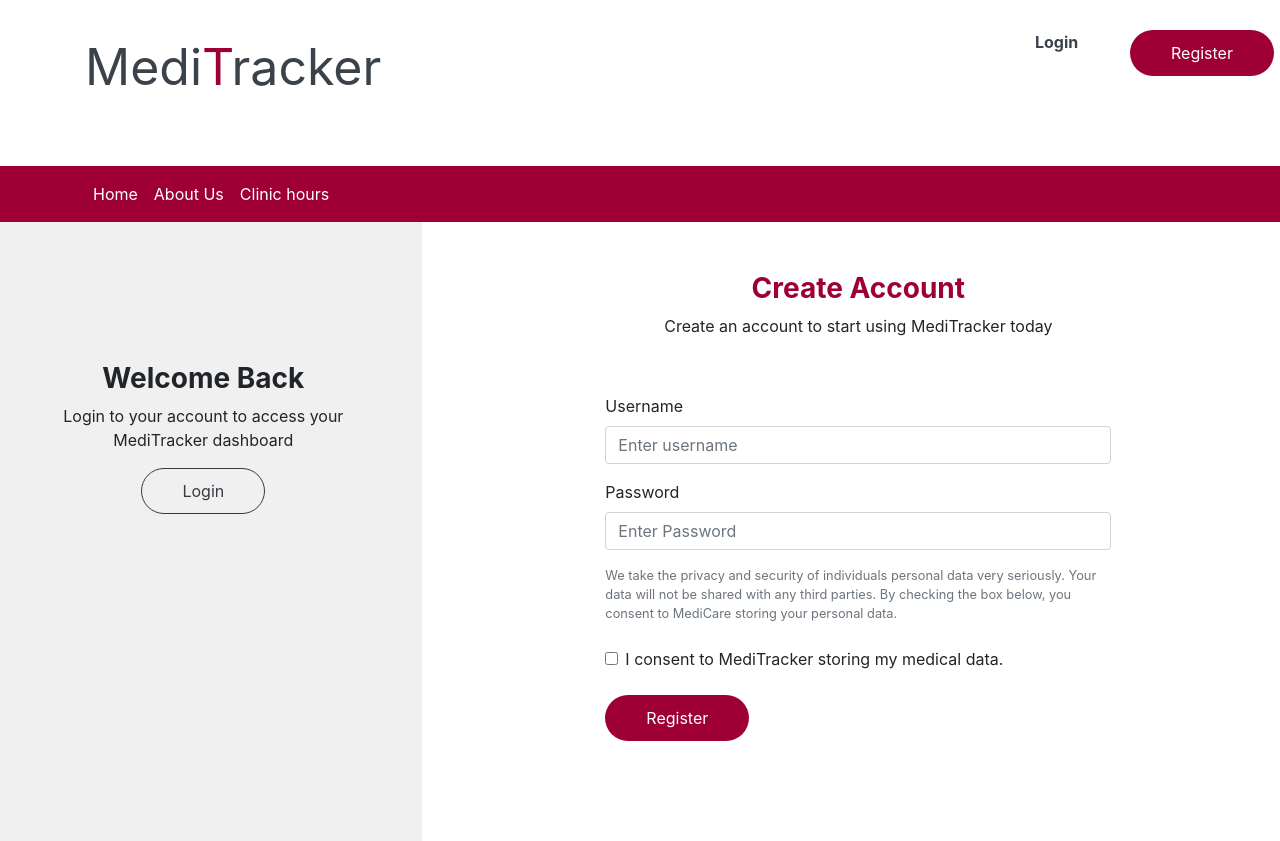
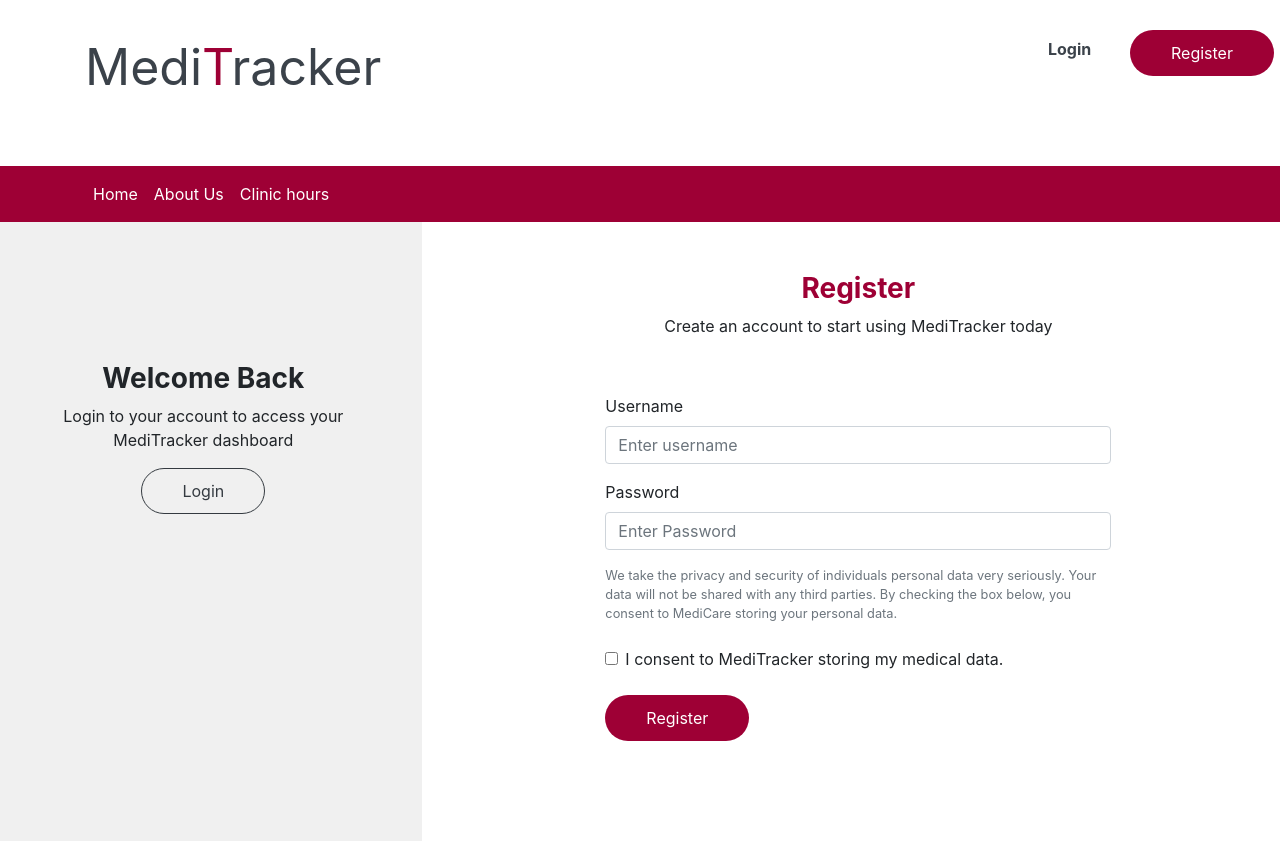
Before and after one commit to JessicaJuliet/meditracker, a Flask app: page /register in a window 1280 px wide. Shown: the top 841 px of the page. Run offline with Flask 2, Linux system fonts and the light colour scheme; some libraries are stand-ins or nearby versions.

Commit message:
Update login and register button styling in navigation

```diff
--- a/static/css/style.css
+++ b/static/css/style.css
@@ -30,8 +30,7 @@
     color: white;
 }
 
-.login {
-    padding-top: 20px;
+.login-button {
     color: #3B424A;
 }
 
--- a/templates/components/navigation/navbar.html
+++ b/templates/components/navigation/navbar.html
@@ -6,15 +6,15 @@
                 <a class="logo" href="{{ url_for('home') }}"><p>Medi<span class="t">T</span>racker</p></a>
             </div>
             <span class="col-sm-1">
-                <a href="{{ url_for('login') }}" class="login" role="button">
+                <!-- Resource: https://getbootstrap.com/docs/4.0/components/buttons/ -->
+                <a type="button" class="btn login-button" href="{{ url_for('login') }}" role="button">
                     <strong>Login</strong>
                 </a>
             </span>
             <div class="col-sm-1">
-                <!-- Resource: https://getbootstrap.com/docs/4.0/components/buttons/ -->
-                <button type="button" class="btn register-button">
-                    <a href="{{ url_for('register') }}">Register</a>
-                </button>
+                <a type="button" class="btn register-button" href="{{ url_for('register') }}">
+                    Register
+                </a>
             </div>
         </div>
     </div>
--- a/templates/pages/user-authentication.html
+++ b/templates/pages/user-authentication.html
@@ -23,7 +23,7 @@
         <!-- Register/ Login Starts -->
         <div class="col-sm-8 user-authentication">
             {% if register == True %}
-                <h3>Create Account</h3>
+                <h3>Register</h3>
                 <p>Create an account to start using MediTracker today</p>
             {% else %}
                 <h3>Login</h3>
```
